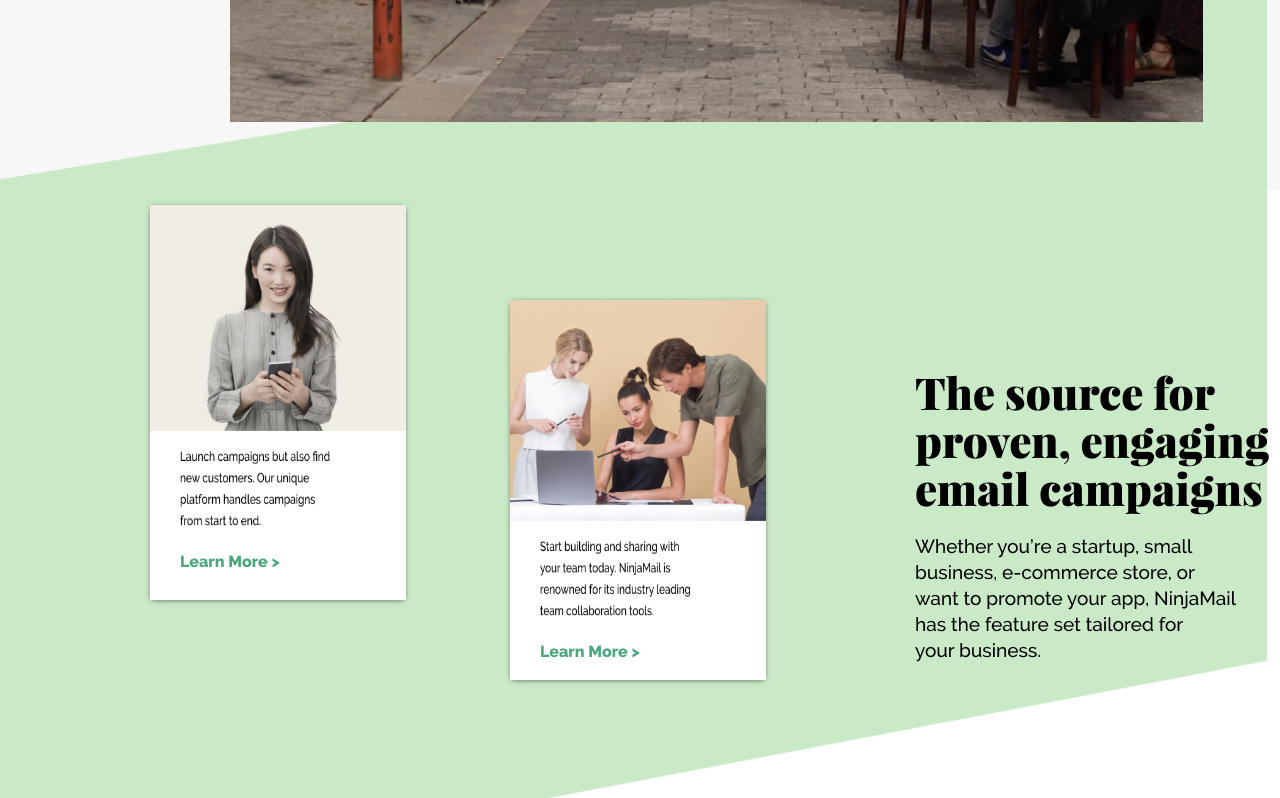
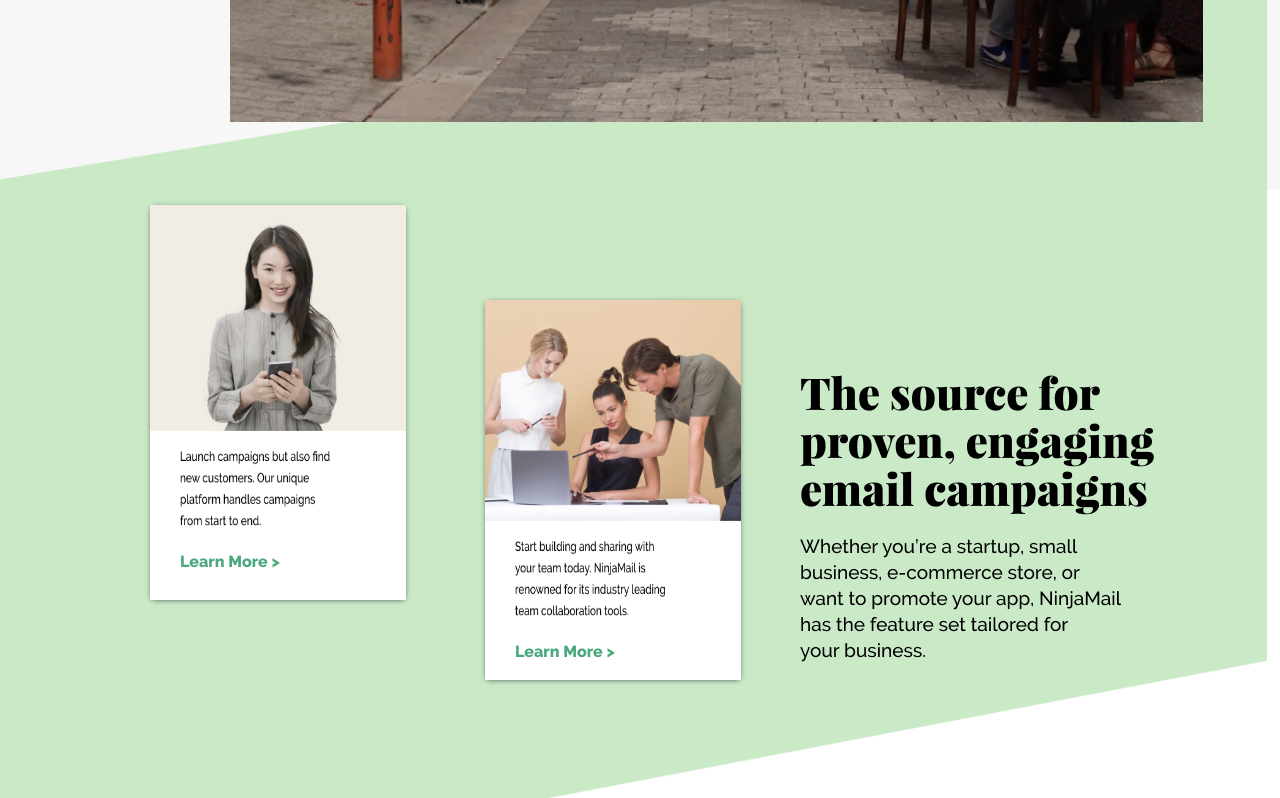
Before and after one commit to Harkishore19/Responsive-UI-Task, a plain HTML site: page Resp ui/index.html in a window 1280 px wide. Shown: the part 1225-2023 px from the top of the page. Drawn offline with nearby package versions, Linux system fonts and the light colour scheme.

Commit message:
Update styles.css

```diff
--- a/Resp ui/styles.css
+++ b/Resp ui/styles.css
@@ -202,7 +202,7 @@
     width:20%;
     position: absolute;
     top: 1525px;
-    left: 510px;
+    left: 485px;
     background: white;
     box-shadow: 0px 1px 6px -2px;
 }#fig2 figcaption{
@@ -212,7 +212,7 @@
 p#caption {
     position: absolute;
     top: 1600px;
-    left: 915px;
+    left: 800px;
 }
 div#dummy {
     position: absolute;
```
